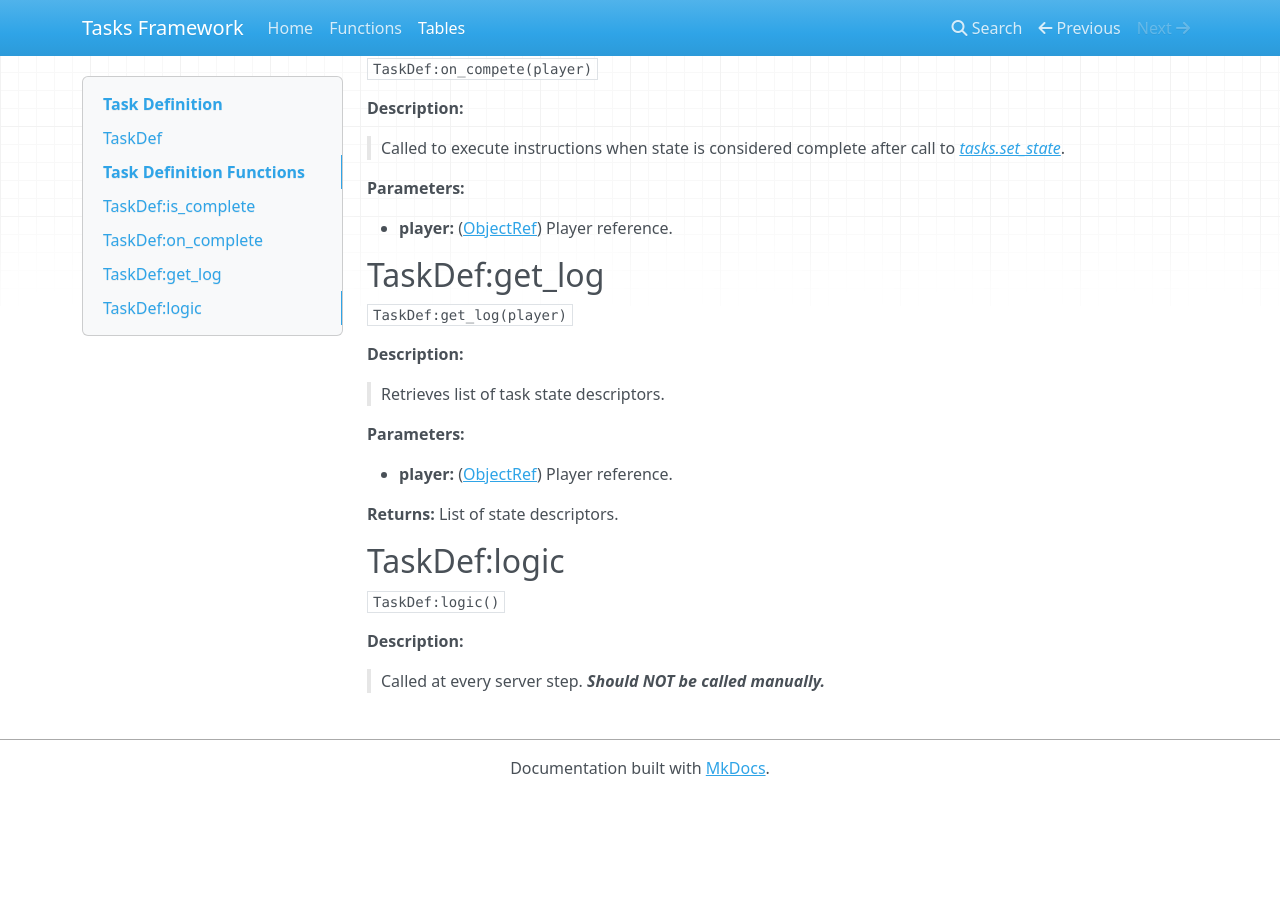
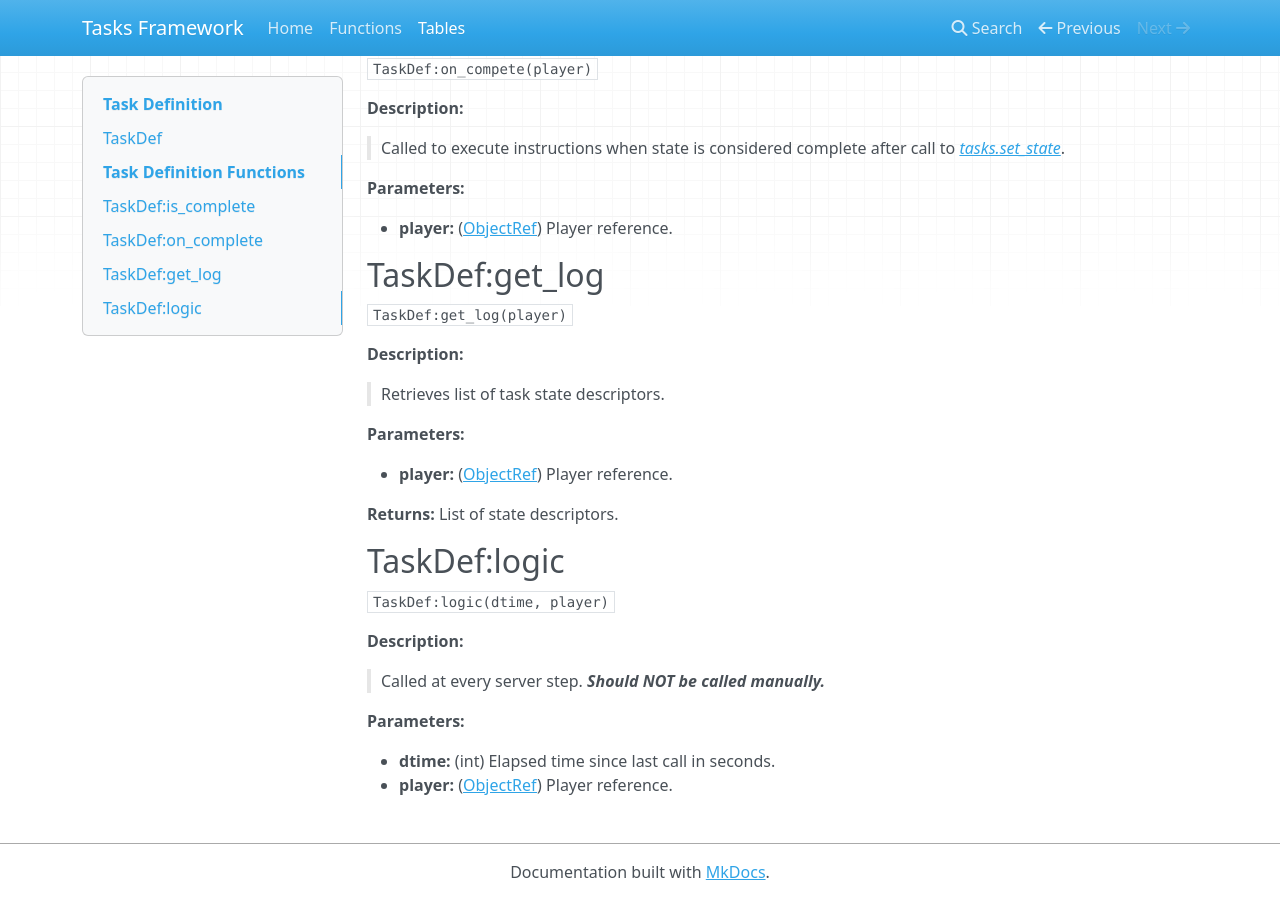
Before and after one commit to AntumMT/mod-tasks, an MkDocs documentation site: the page built from docs/md/tables.md, in a window 1280 px wide and 900 px high, scrolled down 820 px. Built offline with MkDocs 1.6.1, drawn with Linux system fonts in a browser that asks for light colours; nearby versions of some CDN libraries; before the commit the page ends 1616 px from its top, so only the background shows below that.

Commit message:
Fix TaskDef:logic reference

```diff
--- a/docs/md/tables.md
+++ b/docs/md/tables.md
@@ -67,12 +67,17 @@ __Returns:__ List of state descriptors.
 
 ## TaskDef:logic
 
-`TaskDef:logic()`
+`TaskDef:logic(dtime, player)`
 
 __Description:__
 
 > Called at every server step. ___Should NOT be called manually.___
 
+__Parameters:__
+
+- __dtime:__ (int) Elapsed time since last call in seconds.
+- __player:__ ([ObjectRef]) Player reference.
+
 
 [ObjectRef]: https://api.luanti.org/class-reference/#objectref
 [tasks.set_state]: functions.md#tasksset_state
```
